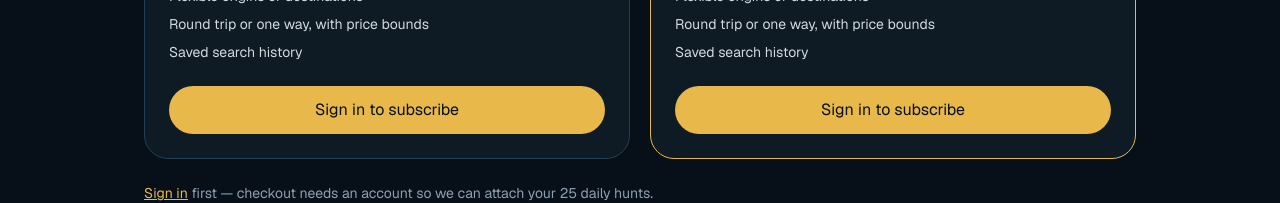
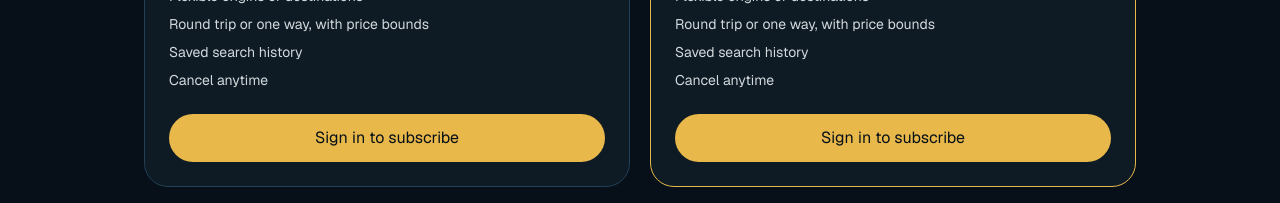
Before and after one commit to alex-shapovalov/findcheapflights.net, a Next.js app: page /pricing in a window 1280 px wide. Shown: the part 477-680 px from the top of the page. Built offline with nearby package versions, Linux system fonts and the light colour scheme; no server answers.

Commit message:
cancel anytime

```diff
--- a/components/pricing-cards.tsx
+++ b/components/pricing-cards.tsx
@@ -127,6 +127,7 @@ function PlanCard({
         <li>Flexible origins or destinations</li>
         <li>Round trip or one way, with price bounds</li>
         <li>Saved search history</li>
+        <li>Cancel anytime</li>
       </ul>
       <div className="mt-auto pt-6">
         {signedIn ? (
```
